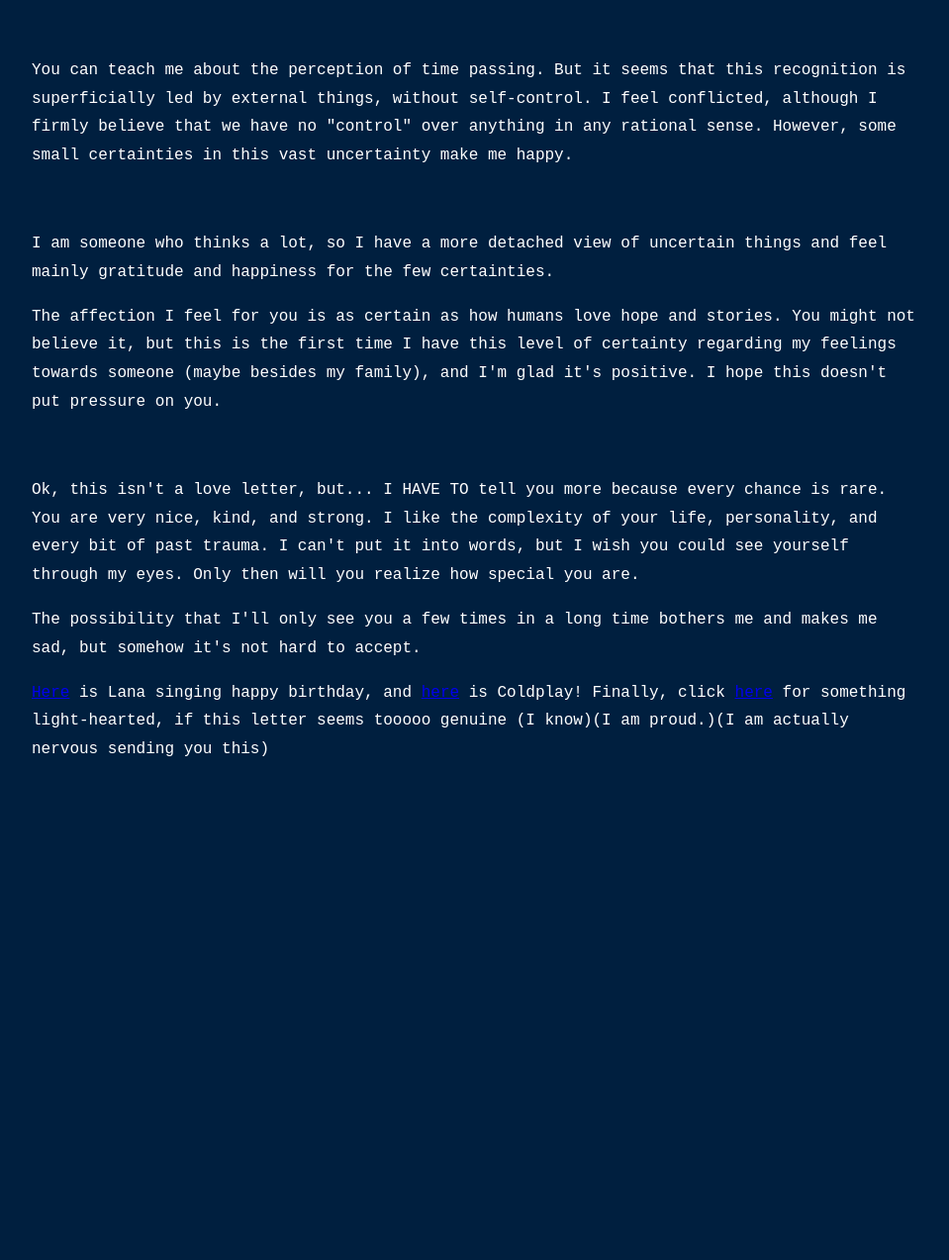
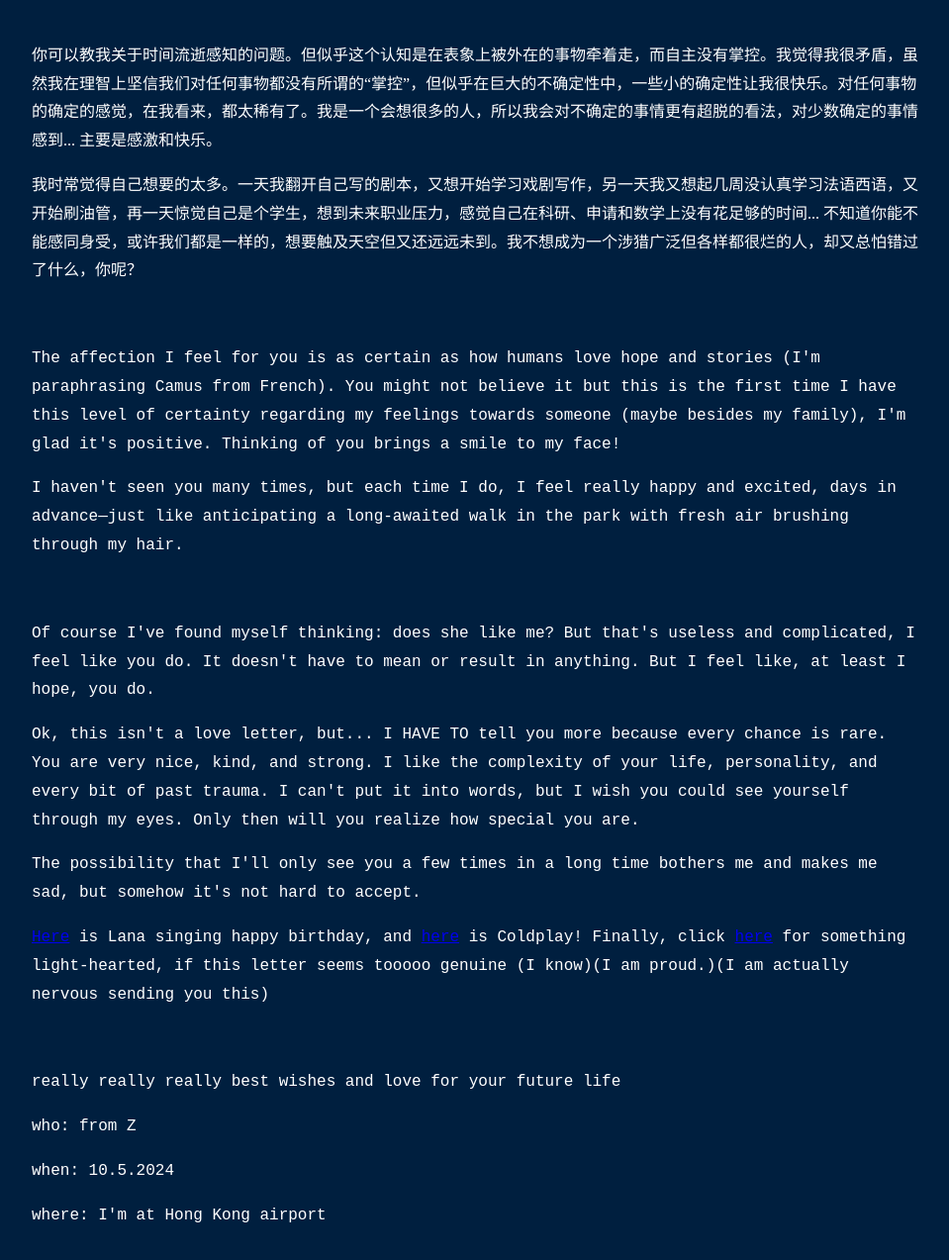
Before and after one commit to goofyyz/letter-for-Alexie-bday, a plain HTML site: page index.html in a window 1280 px wide. Shown: the part 883-2156 px from the top of the page at 99% size, without its empty margins (160-1119 px from the left). Before the commit the page ends 1715 px from the top, so only its background shows below. Drawn offline with Linux system fonts and the light colour scheme.

Commit message:
Update index.html

```diff
--- a/index.html
+++ b/index.html
@@ -47,8 +47,8 @@
     </style>
 </head>
 <body>
-    <h1>生日快乐！！</h1>
-    <p class="english">Here is your basic virtual cake 🎂🎂🎂🎂🎂</p>
+    <h1>Birthday letter for miss Alexie</h1>
+    <p class="english">生日快乐！！这里是你的电子蛋糕🎂🎂🎂🎂🎂</p>
 
     <div class="section chinese">
         <p>我九月份就开始写这封信（为了避免拖延要先开始做重要的事情）（也是由于这个原因，我觉得电子版更好，可以直接发给你，我还可以像日记一样随时修改）(最重要的是，我无法在一个小时两个小时内写到所有的东西，因为很多时候就是无法记起来，只有突然想到了，才写下来然后随一段时间来丰富内容，所以像是：随机想法的合集，绝大多数关于你)，但还是没有头绪，那我想先告诉你关于你，about how amazing you are and how fortunate I am to have met you. 我可能会谈到各种分支和随机的主题，所以我也不知道会这封（电子）信会有多长... 所以慢慢看吧。</p>
@@ -70,19 +70,28 @@
         <p>感觉人的变化实在是太大了，虽然我们从宇宙大爆炸开始就在时空中连续的存在，从星尘到泥土到肉体，为什么简单的原子大量聚集能形成你啊？但我学到，如果不持续观测一个合适的测量，那么缓慢的变化在两次观测间也可以表现得像剧变质变，我很好奇五年后你会变成什么样。一定也还是很可爱吧！！</p>
     </div>
 
-    <div class="section english">
-        <p>You can teach me about the perception of time passing. But it seems that this recognition is superficially led by external things, without self-control. I feel conflicted, although I firmly believe that we have no "control" over anything in any rational sense. However, some small certainties in this vast uncertainty make me happy.</p>
+    <div class="section chinese">
+        <p>你可以教我关于时间流逝感知的问题。但似乎这个认知是在表象上被外在的事物牵着走，而自主没有掌控。我觉得我很矛盾，虽然我在理智上坚信我们对任何事物都没有所谓的“掌控”，但似乎在巨大的不确定性中，一些小的确定性让我很快乐。对任何事物的确定的感觉，在我看来，都太稀有了。我是一个会想很多的人，所以我会对不确定的事情更有超脱的看法，对少数确定的事情感到... 主要是感激和快乐。</p>
+        <p>我时常觉得自己想要的太多。一天我翻开自己写的剧本，又想开始学习戏剧写作，另一天我又想起几周没认真学习法语西语，又开始刷油管，再一天惊觉自己是个学生，想到未来职业压力，感觉自己在科研、申请和数学上没有花足够的时间... 不知道你能不能感同身受，或许我们都是一样的，想要触及天空但又还远远未到。我不想成为一个涉猎广泛但各样都很烂的人，却又总怕错过了什么，你呢？</p>
     </div>
 
     <div class="section english">
-        <p>I am someone who thinks a lot, so I have a more detached view of uncertain things and feel mainly gratitude and happiness for the few certainties.</p>
-        <p>The affection I feel for you is as certain as how humans love hope and stories. You might not believe it, but this is the first time I have this level of certainty regarding my feelings towards someone (maybe besides my family), and I'm glad it's positive. I hope this doesn't put pressure on you.</p>
+        <p>The affection I feel for you is as certain as how humans love hope and stories (I'm paraphrasing Camus from French). You might not believe it but this is the first time I have this level of certainty regarding my feelings towards someone (maybe besides my family), I'm glad it's positive. Thinking of you brings a smile to my face!</p>
+        <p>I haven't seen you many times, but each time I do, I feel really happy and excited, days in advance—just like anticipating a long-awaited walk in the park with fresh air brushing through my hair. </p>
     </div>
 
     <div class="section english">
+        <p>Of course I've found myself thinking: does she like me? But that's useless and complicated, I feel like you do. It doesn't have to mean or result in anything. But I feel like, at least I hope, you do.</p>
         <p>Ok, this isn't a love letter, but... I HAVE TO tell you more because every chance is rare. You are very nice, kind, and strong. I like the complexity of your life, personality, and every bit of past trauma. I can't put it into words, but I wish you could see yourself through my eyes. Only then will you realize how special you are.</p>
         <p>The possibility that I'll only see you a few times in a long time bothers me and makes me sad, but somehow it's not hard to accept.</p>
         <p><a href="https://youtu.be/mB6RjSJewB8?si=qRj2A9sh6FjnLMIM" target="_blank">Here</a> is Lana singing happy birthday, and <a href="https://youtu.be/pJz2yXsmdFM?si=0TKAjhj4B2yPwbYg" target="_blank">here</a> is Coldplay! Finally, click <a href="https://goofyyz.github.io/22forAlexie/" target="_blank">here</a> for something light-hearted, if this letter seems tooooo genuine (I know)(I am proud.)(I am actually nervous sending you this)</p>
     </div>
+
+    <div class="section english">
+        <p> really really really best wishes and love for your future life </p>
+        <p> who: from Z </p>
+        <p> when: 10.5.2024  </p>
+        <p> where: I'm at Hong Kong airport </p>
+    </div>
 </body>
 </html>
```
